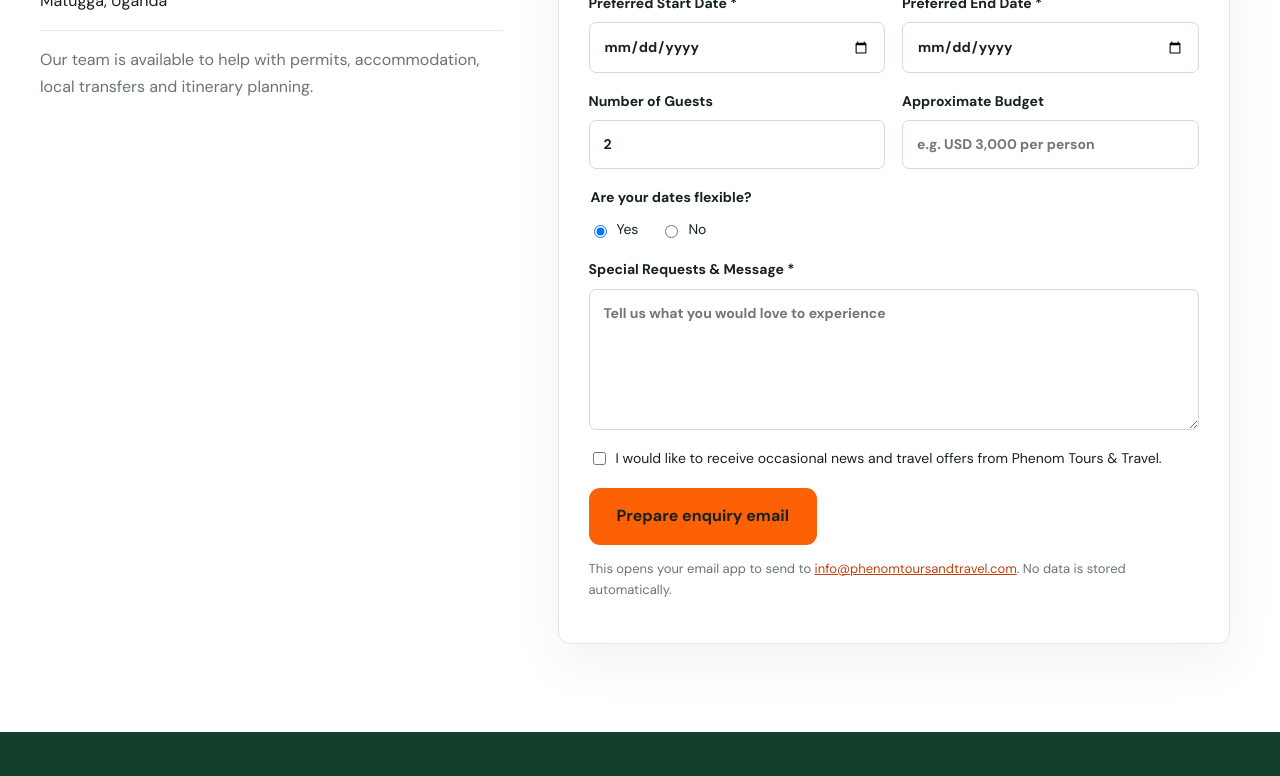
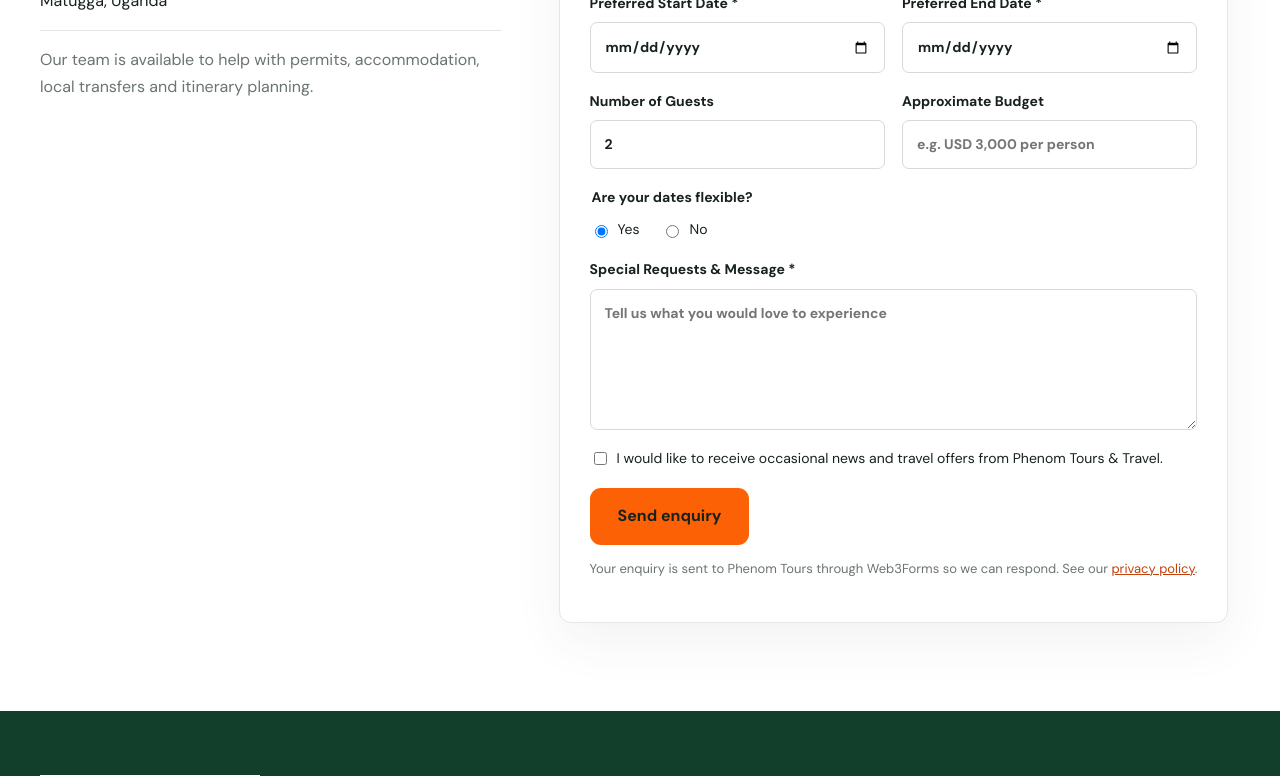
Before and after one commit to denisdallas/phenom-tours-website-, a Next.js app: page /contact in a window 1280 px wide. Shown: the part 851-1627 px from the top of the page. Built offline with nearby package versions, Linux system fonts and the light colour scheme; no server answers.

Commit message:
Send website enquiries through Web3Forms
Send quote form submissions through Web3Forms

```diff
--- a/app/page.tsx
+++ b/app/page.tsx
@@ -29,7 +29,7 @@ export default async function HomePage() {
       <div className="hero-content"><span className="hero-kicker">UGANDA · KENYA · RWANDA · TANZANIA</span>
         <h1>Uganda Birding, Primate, Wildlife &amp; Community Safaris</h1>
         <p>Discover East Africa through personalised budget, midrange and luxury journeys with Phenom Tours and Travel.</p>
-        <div className="hero-actions"><Link className="button button-orange" href="/tour-packages">Explore Safaris</Link><a className="button button-outline" href="mailto:info@phenomtoursandtravel.com?subject=Safari%20quote%20request">Request a Quote</a></div>
+        <div className="hero-actions"><Link className="button button-orange" href="/tour-packages">Explore Safaris</Link><Link className="button button-outline" href="/contact">Request a Quote</Link></div>
       </div><a className="hero-scroll" href="#why-phenom" aria-label="Scroll to discover">↓</a>
     </section>
 
--- a/components/quote-form.tsx
+++ b/components/quote-form.tsx
@@ -2,46 +2,64 @@
 
 import { useState, type FormEvent } from "react"
 
+const WEB3FORMS_ACCESS_KEY = "e4f7625d-5980-462d-ab14-93a32a40e22d"
+
+type SubmissionStatus = "idle" | "invalid" | "sending" | "success" | "error"
+
 export function QuoteForm({ initialTour = "", initialDestination = "" }: { initialTour?: string; initialDestination?: string }) {
-  const [status, setStatus] = useState<"idle" | "invalid" | "opening">("idle")
+  const [status, setStatus] = useState<SubmissionStatus>("idle")
+  const [statusMessage, setStatusMessage] = useState("")
 
-  function submit(event: FormEvent<HTMLFormElement>) {
+  async function submit(event: FormEvent<HTMLFormElement>) {
     event.preventDefault()
     const form = event.currentTarget
     const formData = new FormData(form)
     const startDate = String(formData.get("start_date") || "")
     const endDate = String(formData.get("end_date") || "")
+
     if (startDate && endDate && endDate < startDate) {
       setStatus("invalid")
+      setStatusMessage("The end date must be on or after the start date.")
       form.querySelector<HTMLInputElement>("[name='end_date']")?.focus()
       return
     }
 
-    const message = form.elements.namedItem("message") as HTMLTextAreaElement
-    if (!message.value.trim()) {
-      message.setCustomValidity("Please enter a message about your safari.")
-      message.reportValidity()
+    const messageField = form.elements.namedItem("message") as HTMLTextAreaElement
+    if (!messageField.value.trim()) {
+      messageField.setCustomValidity("Please enter a message about your safari.")
+      messageField.reportValidity()
       return
     }
 
-    const name = String(formData.get("name") || "")
-    const tour = String(formData.get("preferred_tour") || formData.get("destination") || "Tour inquiry")
-    const date = [startDate, endDate].filter(Boolean).join(" to ")
-    const subject = `Tour Inquiry - ${name} - ${tour}`
-    const body = [
-      `Name: ${name}`,
-      `Email: ${String(formData.get("email") || "")}`,
-      `Phone: ${String(formData.get("phone") || "")}`,
-      `Tour: ${tour}`,
-      `Date: ${date}`,
-      `Guests: ${String(formData.get("number_of_guests") || "")}`,
-      `Message: ${String(formData.get("message") || "")}`,
-    ].join("\r\n")
-    setStatus("opening")
-    window.location.href = `mailto:info@phenomtoursandtravel.com?subject=${encodeURIComponent(subject)}&body=${encodeURIComponent(body)}`
+    formData.append("access_key", WEB3FORMS_ACCESS_KEY)
+    formData.append("subject", "New safari enquiry from the Phenom Tours website")
+    setStatus("sending")
+    setStatusMessage("Sending your enquiry…")
+
+    try {
+      const response = await fetch("https://api.web3forms.com/submit", {
+        method: "POST",
+        body: formData,
+      })
+      const data: { success?: boolean } = await response.json()
+
+      if (!response.ok || !data.success) {
+        throw new Error("The enquiry could not be sent.")
+      }
+
+      form.reset()
+      setStatus("success")
+      setStatusMessage("Thank you. Your enquiry has been sent to Phenom Tours. Our team will reply using the email address you provided.")
+    } catch {
+      setStatus("error")
+      setStatusMessage("We could not send your enquiry just now. Please try again or email info@phenomtoursandtravel.com.")
+    }
   }
 
-  return <form className="quote-form" action="mailto:info@phenomtoursandtravel.com" method="post" encType="text/plain" onSubmit={submit}>
+  const alertStatus = status === "invalid" || status === "error"
+
+  return <form className="quote-form" onSubmit={submit}>
+    <input type="checkbox" name="botcheck" tabIndex={-1} autoComplete="off" aria-hidden="true" style={{ display: "none" }} />
     <div className="form-grid">
       <label>Full Name *<input name="name" type="text" autoComplete="name" pattern={".*[^\\s].*"} maxLength={120} required /></label>
       <label>Email Address *<input name="email" type="email" autoComplete="email" required /></label>
@@ -56,9 +74,8 @@ export function QuoteForm({ initialTour = "", initialDestination = "" }: { initi
       <label className="form-span">Special Requests &amp; Message *<textarea name="message" rows={5} onInput={event => event.currentTarget.setCustomValidity("")} maxLength={1000} required placeholder="Tell us what you would love to experience" /></label>
       <label className="consent form-span"><input name="marketing_consent" type="checkbox" value="yes" /> I would like to receive occasional news and travel offers from Phenom Tours &amp; Travel.</label>
     </div>
-    {status === "invalid" && <p className="form-message form-error" role="alert">The end date must be on or after the start date.</p>}
-    {status === "opening" && <p className="form-message" role="status">Your email app should open with this enquiry ready to send. If it doesn’t, email <a href="mailto:info@phenomtoursandtravel.com">info@phenomtoursandtravel.com</a>.</p>}
-    <button className="button button-orange form-submit" type="submit">Prepare enquiry email</button>
-    <p className="form-note">This opens your email app to send to <a href="mailto:info@phenomtoursandtravel.com">info@phenomtoursandtravel.com</a>. No data is stored automatically.</p>
+    {statusMessage && <p className={`form-message${alertStatus ? " form-error" : ""}`} role={alertStatus ? "alert" : "status"}>{statusMessage}{status === "error" && <> <a href="mailto:info@phenomtoursandtravel.com">Email us directly</a>.</>}</p>}
+    <button className="button button-orange form-submit" type="submit" disabled={status === "sending"}>{status === "sending" ? "Sending enquiry…" : "Send enquiry"}</button>
+    <p className="form-note">Your enquiry is sent to Phenom Tours through Web3Forms so we can respond. See our <a href="/privacy-policy">privacy policy</a>.</p>
   </form>
 }
--- a/components/tour-search.tsx
+++ b/components/tour-search.tsx
@@ -18,6 +18,6 @@ export function TourSearch({ tours }: { tours: Tour[] }) {
     <div className="search-controls"><label>Search tours<input type="search" value={search} onChange={event => setSearch(event.target.value)} placeholder="Title, country, or destination" /></label><label>Filter by country<select value={country} onChange={event => setCountry(event.target.value)}>{countries.map(item => <option key={item}>{item}</option>)}</select></label></div>
     <p className="result-count" aria-live="polite">{filtered.length} {filtered.length === 1 ? "tour" : "tours"} found</p>
     <div className="search-results">{filtered.map(tour => <article className="search-result" key={tour._id}><p className="eyebrow">{tour.country}</p><h2>{tour.title.trim()}</h2><p>{tour.shortDescription}</p><div className="search-result-footer"><span>{tour.duration}</span><Link className="text-link" href={`/tour-packages/${encodeURIComponent(tour.slug)}`}>View tour <span aria-hidden="true">→</span></Link></div></article>)}</div>
-    {!filtered.length && <div className="empty-state">No tours match your search. Try another destination or contact us for a custom itinerary.</div>}
+    {!filtered.length && <div className="empty-state">No tours match your search. Try another destination or <Link className="text-link" href="/contact">contact us for a custom itinerary</Link>.</div>}
   </div>
 }
```
Also changed, not shown: app/privacy-policy/page.tsx (+1 -1 lines).
